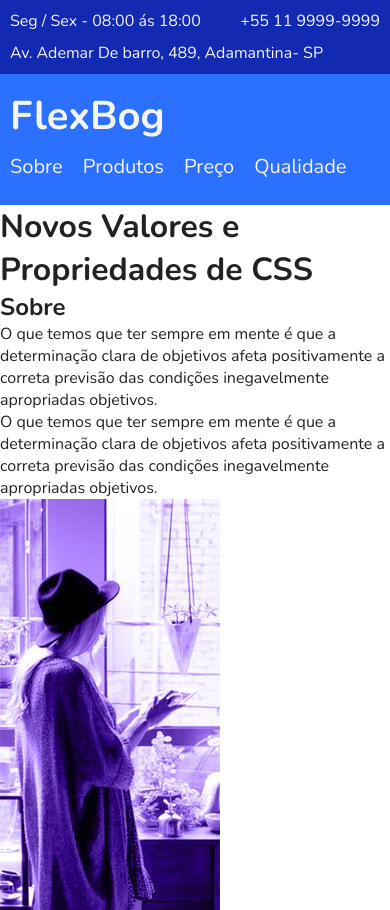
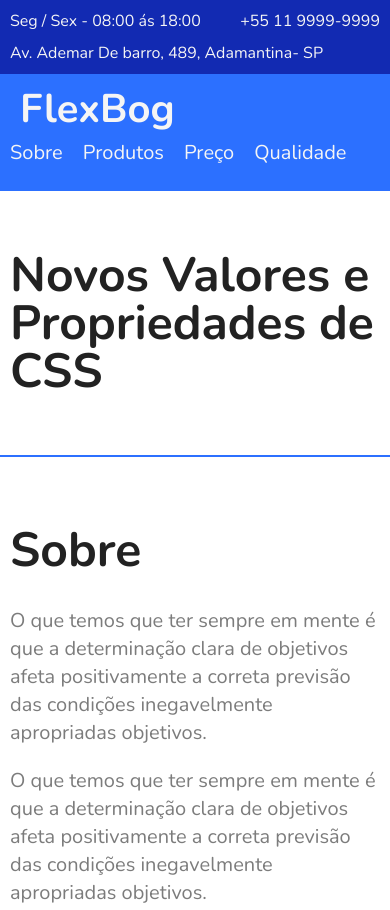
Before and after one commit to jhowzitos/Projetos_CSS_HTML_JS, a plain HTML site: page 01.FlexBlog/Index.html in a window 390 px wide. Shown: the top 910 px of the page. Drawn offline with nearby package versions, Linux system fonts and the light colour scheme.

Commit message:
Mexendo na parte de Sobre
Nessa foi aplicado CSS no "SOBRE" para organizando e ajustando sua responsividade

```diff
--- a/01.FlexBlog/Index.html
+++ b/01.FlexBlog/Index.html
@@ -23,7 +23,7 @@
  <header class="menu-bg">
     <div class="menu">
         <div class="menu-logo">
-            <a href="#">FlexBog</a>
+            <a href="#" class="introducao">FlexBog</a>
         </div>
         <nav class="menu-nav">
             <ul>
--- a/01.FlexBlog/Style.css
+++ b/01.FlexBlog/Style.css
@@ -79,3 +79,49 @@ img {
         display: block;
         padding: 10px;
     }
+    .menu-nav a:hover{
+        color: #122ab2;
+    }
+
+    .introducao {
+        font-size: 3em;
+        line-height: 1;
+        max-width: 960px;
+        margin: 0 auto;
+        padding: 60px 10px;
+
+    }
+
+    /*SOBRE*/
+
+    .sobre {
+        border-top: 2px solid #2c70ff;
+        border-bottom: #2c70ff;
+        max-width: 960px;
+        margin: 0 auto;
+        padding: 60px 0px;
+        display: flex;
+        flex-wrap: wrap;
+    }
+    .sobre-info{
+        flex: 2 1 300px;
+        margin: 0 10px;
+    }
+
+    .sobre-info h1{
+        font-size: 3em;
+        margin-bottom: .5em;
+    }
+
+    .sobre-info p {
+        font-size: 1.25em;
+        line-height: 1.4;
+        margin-bottom: 1em;
+        color: #7c7c7c;
+
+    }
+    .sobre-img {
+        flex: 1 1 160px;
+        margin: 0 10px;
+
+    }
```
